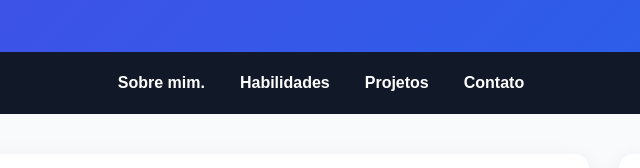
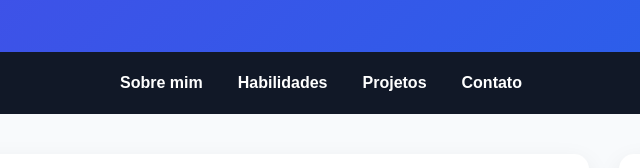
Before and after one commit to LuanCosta7/Atv-Mapa, a plain HTML site: page index.html in a window 1280 px wide. Shown: the part 405-573 px from the top of the page, 319-959 px from the left. Drawn offline with Linux system fonts and the light colour scheme.

Commit message:
index.html

```diff
--- a/index.html
+++ b/index.html
@@ -23,7 +23,7 @@
 
 <nav>
 
-    <a href="#sobre">Sobre mim.</a>
+    <a href="#sobre">Sobre mim</a>
 
     <a href="#habilidades">Habilidades</a>
 
```
